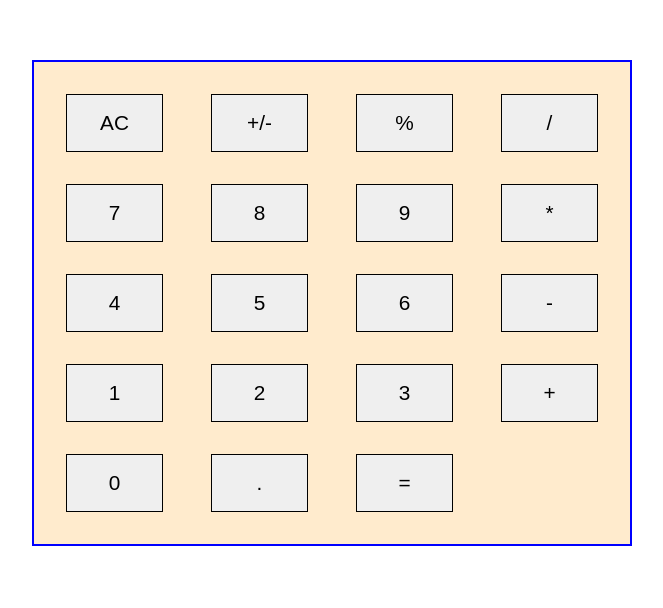
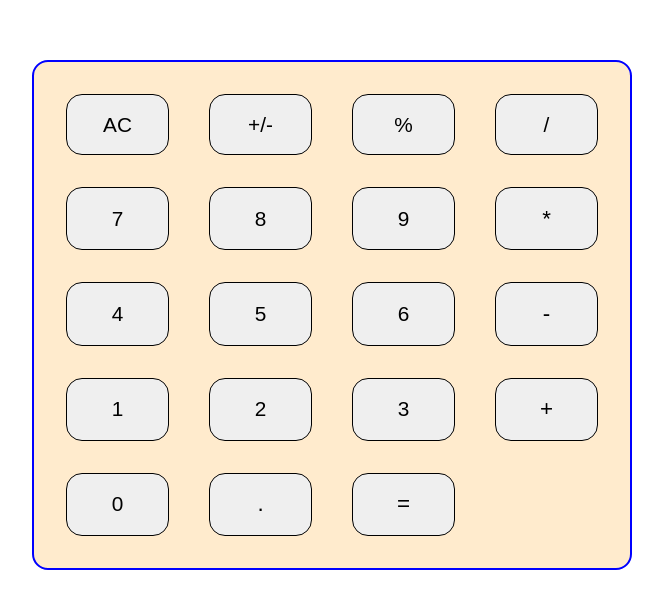
Before and after one commit to huzaifa1712/Calculator---The-Odin-Project, a plain HTML site: page index.html in a window 1280 px wide. Shown: the part 180-788 px from the top of the page, without its empty margins (308-971 px from the left). Drawn offline with Linux system fonts and the light colour scheme.

Commit message:
Style buttons with grid, add margin, padding

```diff
--- a/index.html
+++ b/index.html
@@ -26,21 +26,21 @@
                     <button>7</button>
                     <button>8</button>
                     <button>9</button>
-                    <button>*</button>
+                    <button class = "larger">*</button>
 
                     <button>4</button>
                     <button>5</button>
                     <button>6</button>
-                    <button>-</button>
+                    <button class = "larger">-</button>
 
                     <button>1</button>
                     <button>2</button>
                     <button>3</button>
-                    <button>+</button>
+                    <button class = "larger">+</button>
 
                     <button>0</button>
-                    <button>.</button>
-                    <button>=</button>
+                    <button class = "larger">.</button>
+                    <button class = "larger">=</button>
 
             </div>
         </div>
--- a/style.css
+++ b/style.css
@@ -8,7 +8,7 @@
     font-family:Verdana, Geneva, Tahoma, sans-serif;
     display:grid;
     grid-template-columns: repeat(4, 1fr);
-    grid-column-gap: 3rem;
+    grid-column-gap: 2.5rem;
     grid-row-gap:2rem;
 
     width:600px;
@@ -16,16 +16,19 @@
     margin-top: 30vh;
 
     padding:2rem;
+    border-radius: 1rem;
 
 }
 
 button{
     border: 1px solid black;
     text-align: center;
-    padding:1rem 0;
+    padding:1.1rem 0;
     font-size:1.3rem;
+    border-radius: 1rem;
 }
 
-.row{
-    display:flex;
+
+.larger{
+    font-size:1.4rem;
 }
```
